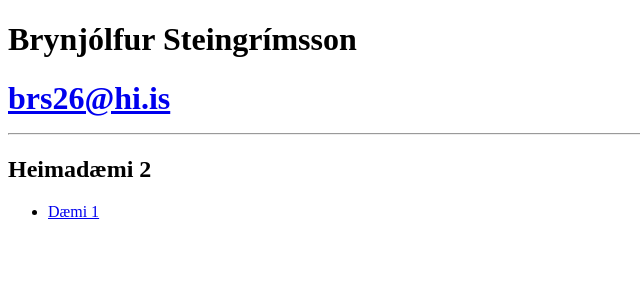
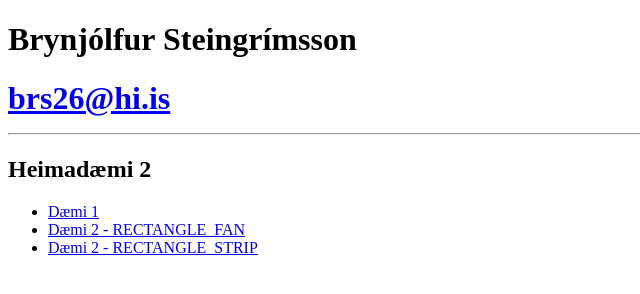
Before and after one commit to BrynjolfurS/BrynjolfurS.github.io, a plain HTML site: page index.html in a window 1280 px wide. Shown: the whole page, without its empty margins (0-640 px from the left). Drawn offline with Linux system fonts and the light colour scheme.

Commit message:
Update á index og breyta nafni á einu skjali

```diff
--- a/index.html
+++ b/index.html
@@ -14,6 +14,12 @@
         <li>
             <a href="https://brynjolfurs.github.io/HD2/gasket1.html">Dæmi 1</a>
         </li>
+        <li>
+            <a href="https://brynjolfurs.github.io/HD2/rectangle-fan.html">Dæmi 2 - RECTANGLE_FAN</a>
+        </li>
+        <li>
+            <a href="https://brynjolfurs.github.io/HD2/rectangle-strip.html">Dæmi 2 - RECTANGLE_STRIP</a>
+        </li>
     </ul>
 </body>
 </html>
```
Also changed, not shown: HD2/rectangle-strip.html (renamed from HD2/rectangle_strip.html).
